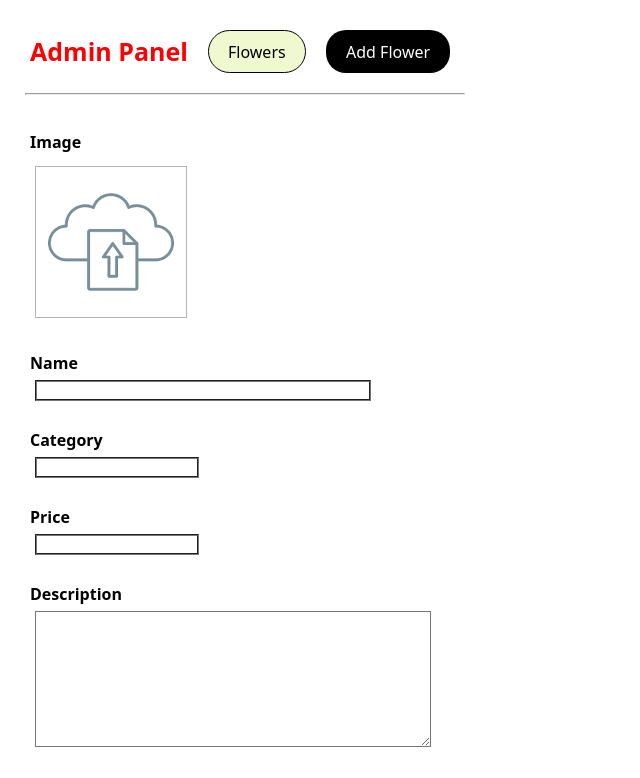
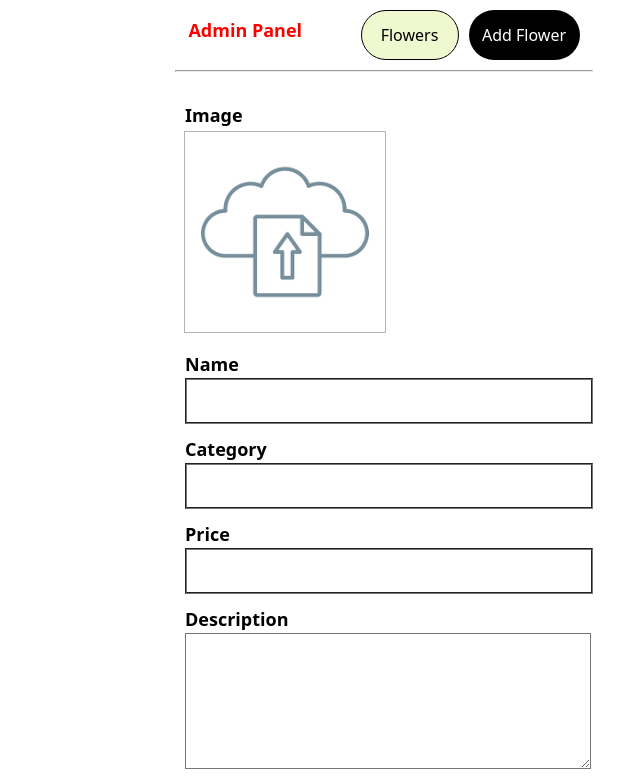
Before and after one commit to FaridaAdamuMagaji/module-4, a React (Vite) app in the folder admin/: page /add-flower in a window 768 px wide. Shown: the top 778 px of the page, without its empty margins (0-640 px from the left). Built offline with nearby package versions, Linux system fonts and the light colour scheme.

Commit message:
added tablet view

```diff
--- a/admin/src/App.css
+++ b/admin/src/App.css
@@ -1,21 +1,18 @@
-*{
-  margin: 5px;
-}
 .head{
   display: flex;
-  align-items: center;
-  justify-content: space-between;
+  gap: 4px;
+  /*justify-content: space-between;*/
 
 }
 .admin{
   color: red;
-  font-size: 25px;
+  font-size: 16px;
   font-weight: 700;
-
 }
 #navig{
   display: flex;
-  justify-items: flex-end;
+  margin-left: 5px;
+
 
 }
 .flow{
@@ -23,22 +20,40 @@
   background-color: rgb(240, 248, 208);
   border-color: black;
   border-radius: 25px;
+  font-size: 16px;
+  height: 40px;
+  margin-top: 10px;
+
 }
 .add{
   background-color: black;
   color: white;
-  border-radius: 20px;
+  border-radius: 25px;
+  padding: 10px;
+  height: 40px;
+  width: 111px;
+  font-size: 16px;
+  margin-top: 10px;
+}
+.serene{
+  height: 180px;
+  width: 150px;
 }
 .datum{
   color: red;
+  font-size:16px;
 }
 .end{
   text-align: center;
   margin-top: 200px;
 }
+form{
+  margin-left: 20px;
+}
 .upload{
   border: 1px solid rgb(187, 177, 177);
   margin-top: -10px;
+
 
 }
 .writes{
@@ -80,3 +95,73 @@
   width: 40%;
   align-self: center;
 }
+
+
+/* Tablet view */
+
+@media only screen and (min-width: 768px) and (max-width:1024px){
+  *{
+    margin: auto;
+  }
+  .head{
+    gap: 40px;
+    margin-bottom: 10px;
+
+
+  }
+  .admin{
+    font-size: 18px;
+  }
+  #navig{
+    gap: 10px;
+  }
+  .flow{
+    height: 50px;
+
+  }
+  .add{
+    height: 50px;
+  }
+  .serene{
+    width: 280px;
+    height: 250px;
+    margin-right: 20px;
+  }
+  .datum{
+    font-size: 18px;
+  }
+  #spat{
+    margin-top: 5px;
+  }
+  .spa{
+    margin-left: 10px;
+    margin-bottom: 15px;
+
+  }
+  .writes{
+    font-size: 18px;
+    margin-left: -10px;
+
+  }
+  .upload{
+    width: 200px;
+    height: 200px;
+    margin-left: -210px;
+  }
+  .write{
+    font-size: 18px;
+    margin-left: -10px;
+  }
+  .first{
+    width: 400px;
+    height: 40px;
+  }
+  .cat{
+    height: 40px;
+    width: 400px;
+  }
+  .crib{
+    width: 400px;
+  }
+
+}
--- a/admin/src/pages/addFlower.jsx
+++ b/admin/src/pages/addFlower.jsx
@@ -60,7 +60,6 @@ function AddFlower() {
 
   return (
     <div>
-      {/* Popup message */}
       {popup.show && (
         <div
           style={{
--- a/admin/src/pages/flowers.jsx
+++ b/admin/src/pages/flowers.jsx
@@ -43,17 +43,16 @@ function Flowers() {
               }}
             >
               {flower.image && (
-                <img
+                <img className="serene"
                   src={`https://flowerrs.onrender.com${flower.image}`}
                   alt={flower.name}
-                  style={{ width: "200px", marginRight: "15px" }}
                 />
               )}
-              <div style={{ flex: 1 }}>
-                <p><span className="datum">Name:</span> {flower.name}</p> <br></br>
-                <p><span className="datum">Category:</span> {flower.category}</p><br></br>
-                <p><span className="datum">Price:</span> ${flower.price}</p><br></br>
-                <p><span className="datum">Description:</span> {flower.description}</p>
+              <div id="spat" style={{ flex: 1 }}>
+                <p className="spa"><span className="datum">Name:</span> {flower.name}</p>
+                <p className="spa"><span className="datum">Category:</span> {flower.category}</p>
+                <p className="spa"><span className="datum">Price:</span> ${flower.price}</p>
+                <p className="spa"><span className="datum">Description:</span> {flower.description}</p>
               </div>
 
             </li>
```
Also changed, not shown: 1 other file (tests, documents, lock files or other folders).
